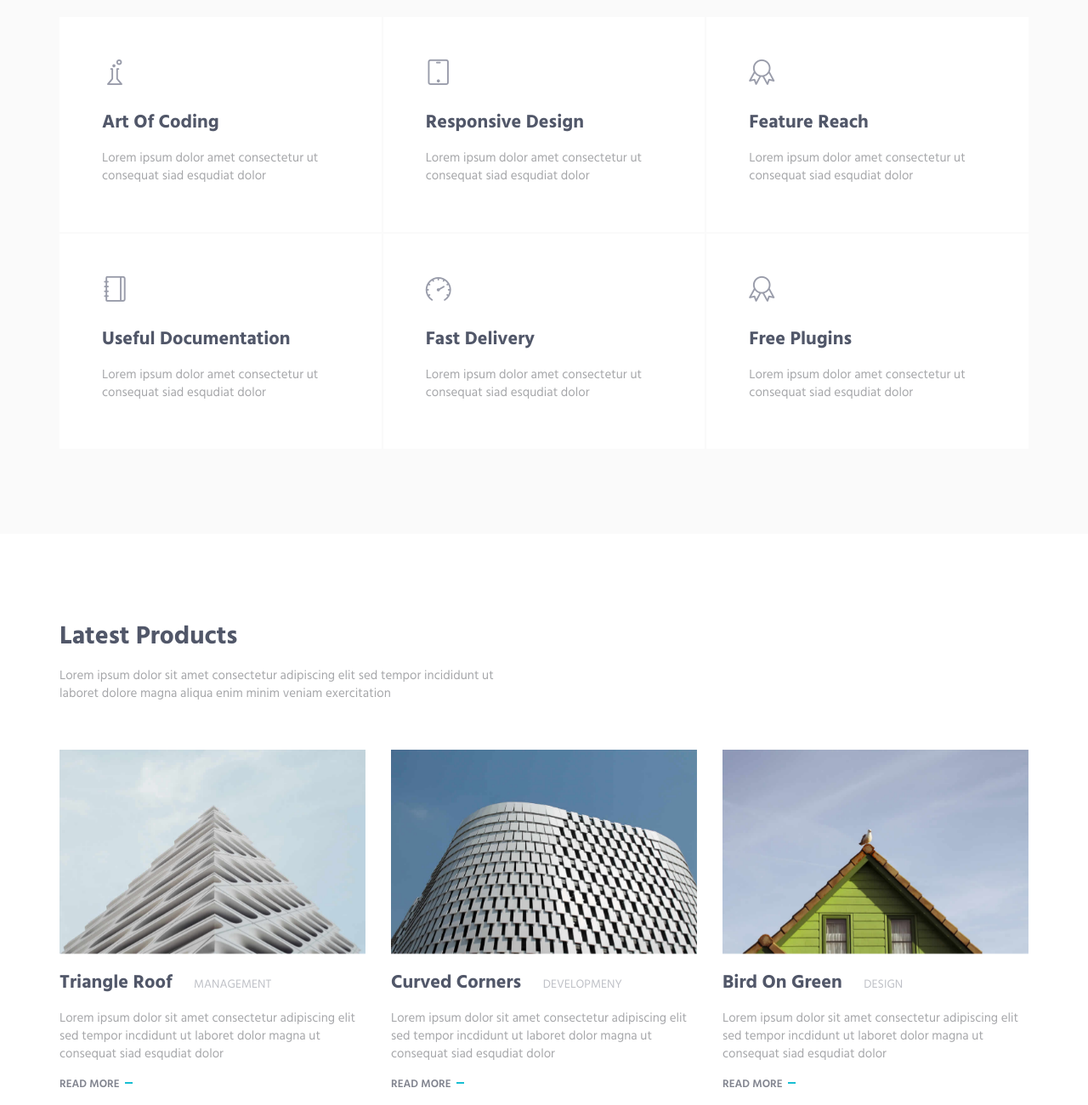
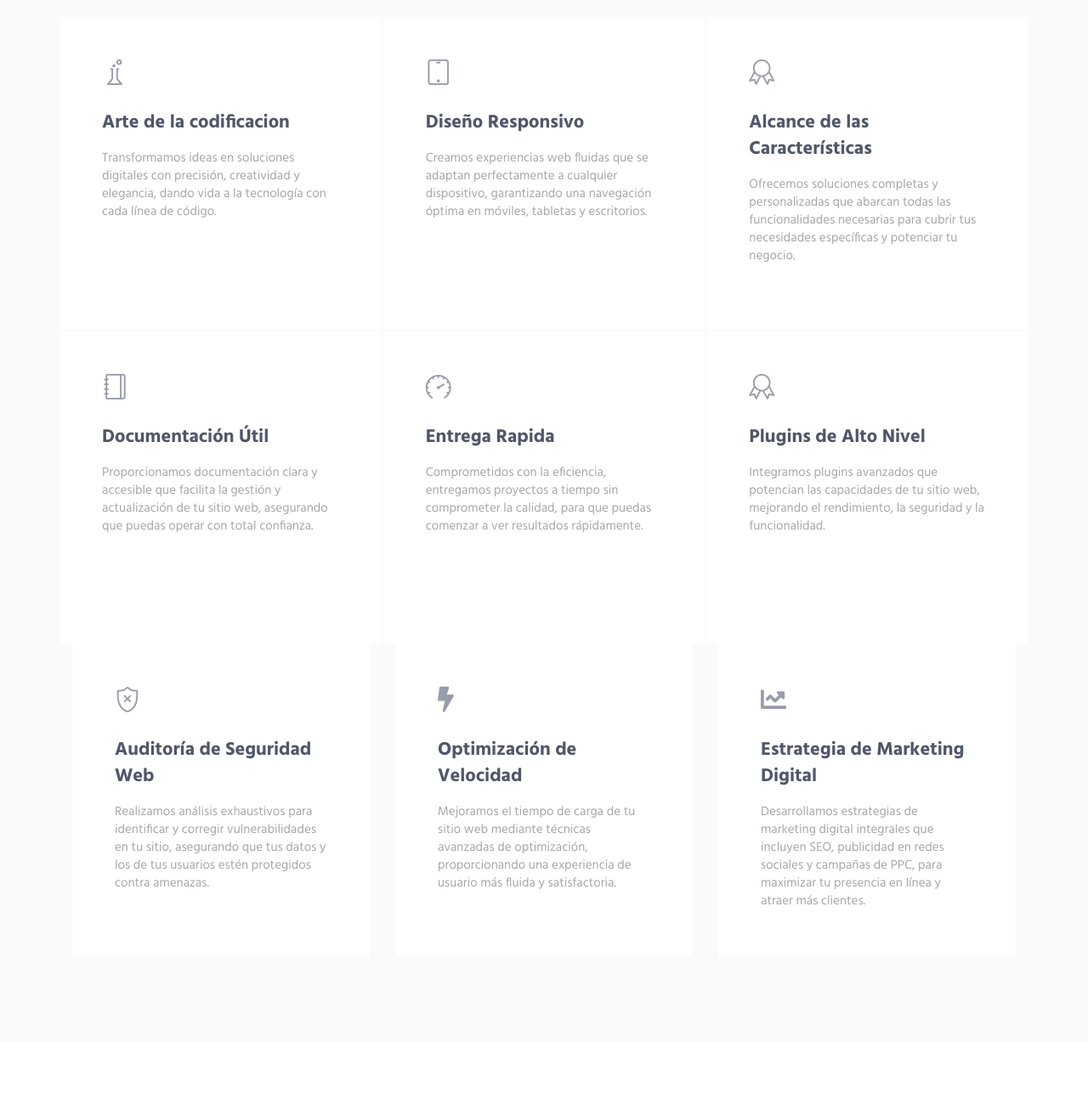
Before and after one commit to cc20019/EssaappWeb, a plain HTML site: page HTML/index.html in a window 1280 px wide. Shown: the part 880-2180 px from the top of the page at 85% size. Drawn offline with Linux system fonts and the light colour scheme.

Commit message:
Se cambiaron nombres y servicios

```diff
--- a/HTML/index.html
+++ b/HTML/index.html
@@ -24,6 +24,8 @@
 
         <!-- Favicon -->
         <link rel="shortcut icon" href="favicon.ico"/>
+        <link rel="stylesheet" href="https://cdnjs.cloudflare.com/ajax/libs/font-awesome/5.15.4/css/all.min.css">
+
     </head>
     <!-- END HEAD -->
 
@@ -89,10 +91,10 @@
                     <div class="container">
                         <div class="carousel-centered">
                             <div class="margin-b-40">
-                                <h1 class="carousel-title">Hi-Tech Design</h1>
-                                <p>Lorem ipsum dolor amet consectetur adipiscing dolore magna aliqua <br/> enim minim estudiat veniam siad venumus dolore</p>
+                                <h1 class="carousel-title">essaap desing</h1>
+                                <p>Una empresa especializada en el desarrollo de soluciones web personalizadas para empresas de todos los tamaños.<br>Nuestro objetivo es transformar la presencia en línea de nuestros clientes a través de diseños innovadores, tecnología de vanguardia y estrategias digitales efectivas.</p>
                             </div>
-                            <a href="#" class="btn-theme btn-theme-sm btn-white-brd text-uppercase">Explore</a>
+                            <a href="#LatestProductExplore" class="btn-theme btn-theme-sm btn-white-brd text-uppercase">Explorar</a>
                         </div>
                     </div>
                 </div>
@@ -101,8 +103,8 @@
                     <div class="container">
                         <div class="carousel-centered">
                             <div class="margin-b-40">
-                                <h2 class="carousel-title">Hi-Tech Design</h2>
-                                <p>Lorem ipsum dolor amet consectetur adipiscing dolore magna aliqua <br/> enim minim estudiat veniam siad venumus dolore</p>
+                                <h2 class="carousel-title">Diseño de alta tecnologia</h2>
+                                <p>Utilizamos herramientas y técnicas de vanguardia para crear interfaces modernas y sofisticadas, asegurando que tu sitio web no solo sea visualmente impactante, sino también técnicamente avanzado.</p>
                             </div>
                             <a href="#" class="btn-theme btn-theme-sm btn-white-brd text-uppercase">Explore</a>
                         </div>
@@ -124,10 +126,10 @@
                                     <i class="service-icon icon-chemistry"></i>
                                 </div>
                                 <div class="service-info">
-                                    <h3>Art Of Coding</h3>
-                                    <p class="margin-b-5">Lorem ipsum dolor amet consectetur ut consequat siad esqudiat dolor</p>
+                                    <h3>Arte de la codificacion</h3>
+                                    <p class="margin-b-5">Transformamos ideas en soluciones digitales con precisión, creatividad y elegancia, dando vida a la tecnología con cada línea de código.</p>
                                 </div>
-                                <a href="#" class="content-wrapper-link"></a>
+                                <!--<a href="#" class="content-wrapper-link"></a>-->
                             </div>
                         </div>
                     </div>
@@ -138,10 +140,10 @@
                                     <i class="service-icon icon-screen-tablet"></i>
                                 </div>
                                 <div class="service-info">
-                                    <h3>Responsive Design</h3>
-                                    <p class="margin-b-5">Lorem ipsum dolor amet consectetur ut consequat siad esqudiat dolor</p>
+                                    <h3>Diseño Responsivo</h3>
+                                    <p class="margin-b-5">Creamos experiencias web fluidas que se adaptan perfectamente a cualquier dispositivo, garantizando una navegación óptima en móviles, tabletas y escritorios.</p>
                                 </div>
-                                <a href="#" class="content-wrapper-link"></a>
+                                <!-- <a href="#" class="content-wrapper-link"></a>     -->
                             </div>
                         </div>
                     </div>
@@ -152,10 +154,10 @@
                                     <i class="service-icon icon-badge"></i>
                                 </div>
                                 <div class="service-info">
-                                    <h3>Feature Reach</h3>
-                                    <p class="margin-b-5">Lorem ipsum dolor amet consectetur ut consequat siad esqudiat dolor</p>
+                                    <h3>Alcance de las Características</h3>
+                                    <p class="margin-b-5">Ofrecemos soluciones completas y personalizadas que abarcan todas las funcionalidades necesarias para cubrir tus necesidades específicas y potenciar tu negocio.</p>
                                 </div>
-                                <a href="#" class="content-wrapper-link"></a>
+                                <!-- <a href="#" class="content-wrapper-link"></a>     -->
                             </div>
                         </div>
                     </div>
@@ -170,10 +172,10 @@
                                     <i class="service-icon icon-notebook"></i>
                                 </div>
                                 <div class="service-info">
-                                    <h3>Useful Documentation</h3>
-                                    <p class="margin-b-5">Lorem ipsum dolor amet consectetur ut consequat siad esqudiat dolor</p>
+                                    <h3>Documentación Útil</h3>
+                                    <p class="margin-b-5">Proporcionamos documentación clara y accesible que facilita la gestión y actualización de tu sitio web, asegurando que puedas operar con total confianza.</p>
                                 </div>
-                                <a href="#" class="content-wrapper-link"></a>
+                                <!--<a href="#" class="content-wrapper-link"></a>-->
                             </div>
                         </div>
                     </div>
@@ -184,10 +186,10 @@
                                     <i class="service-icon icon-speedometer"></i>
                                 </div>
                                 <div class="service-info">
-                                    <h3>Fast Delivery</h3>
-                                    <p class="margin-b-5">Lorem ipsum dolor amet consectetur ut consequat siad esqudiat dolor</p>
+                                    <h3>Entrega Rapida</h3>
+                                    <p class="margin-b-5">Comprometidos con la eficiencia, entregamos proyectos a tiempo sin comprometer la calidad, para que puedas comenzar a ver resultados rápidamente.</p>
                                 </div>
-                                <a href="#" class="content-wrapper-link"></a>
+                                <!--<a href="#" class="content-wrapper-link"></a>-->
                             </div>
                         </div>
                     </div>
@@ -198,13 +200,63 @@
                                     <i class="service-icon icon-badge"></i>
                                 </div>
                                 <div class="service-info">
-                                    <h3>Free Plugins</h3>
-                                    <p class="margin-b-5">Lorem ipsum dolor amet consectetur ut consequat siad esqudiat dolor</p>
+                                    <h3>Plugins de Alto Nivel</h3>
+                                    <p class="margin-b-5">Integramos plugins avanzados que potencian las capacidades de tu sitio web, mejorando el rendimiento, la seguridad y la funcionalidad.</p>
                                 </div>
-                                <a href="#" class="content-wrapper-link"></a>
+                                <!--<a href="#" class="content-wrapper-link"></a>-->
                             </div>
                         </div>
                     </div>
+                </div>
+                <!--// end row -->
+
+                <div class="row row-space-1"></div>
+                <div class="col-sm-4 sm-margin-b-2">
+                    <div class="wow fadeInLeft" data-wow-duration=".3" data-wow-delay=".7s">
+                        <div class="service" data-height="height">
+                            <div class="service-element">
+                                <i class="service-icon icon-shield"></i> <!-- Icono de escudo -->
+                            </div>
+                            <div class="service-info">
+                                <h3>Auditoría de Seguridad Web</h3>
+                                <p class="margin-b-5">Realizamos análisis exhaustivos para identificar y corregir vulnerabilidades en tu sitio, asegurando que tus datos y los de tus usuarios estén protegidos contra amenazas.</p>
+                            </div>
+                            <!--<a href="#" class="content-wrapper-link"></a>-->
+                        </div>
+                    </div>
+                </div>
+
+                <!-- Servicio: Optimización de Velocidad -->
+                <div class="col-sm-4 sm-margin-b-2">
+                    <div class="wow fadeInLeft" data-wow-duration=".3" data-wow-delay=".8s">
+                        <div class="service" data-height="height">
+                            <div class="service-element">
+                                <i class="service-icon fas fa-bolt"></i> <!-- FontAwesome 5 -->
+                            </div>
+                            <div class="service-info">
+                                <h3>Optimización de Velocidad</h3>
+                                <p class="margin-b-5">Mejoramos el tiempo de carga de tu sitio web mediante técnicas avanzadas de optimización, proporcionando una experiencia de usuario más fluida y satisfactoria.</p>
+                            </div>
+                            <!--<a href="#" class="content-wrapper-link"></a>-->
+                        </div>
+                    </div>
+                </div>
+
+                <!-- Servicio: Estrategia de Marketing Digital -->
+                <div class="col-sm-4">
+                    <div class="wow fadeInLeft" data-wow-duration=".3" data-wow-delay=".9s">
+                        <div class="service" data-height="height">
+                            <div class="service-element">
+                                <i class="service-icon fas fa-chart-line"></i>
+                            </div>
+                            <div class="service-info">
+                                <h3>Estrategia de Marketing Digital</h3>
+                                <p class="margin-b-5">Desarrollamos estrategias de marketing digital integrales que incluyen SEO, publicidad en redes sociales y campañas de PPC, para maximizar tu presencia en línea y atraer más clientes.</p>
+                            </div>
+                            <!--<a href="#" class="content-wrapper-link"></a>-->
+                        </div>
+                    </div>
+                </div>
                 </div>
                 <!--// end row -->
             </div>
@@ -212,7 +264,7 @@
         <!-- End Service -->
 
         <!-- Latest Products -->
-        <div class="content-lg container">
+        <div class="content-lg container" id="LatestProductExplore">
             <div class="row margin-b-40">
                 <div class="col-sm-6">
                     <h2>Latest Products</h2>
```
